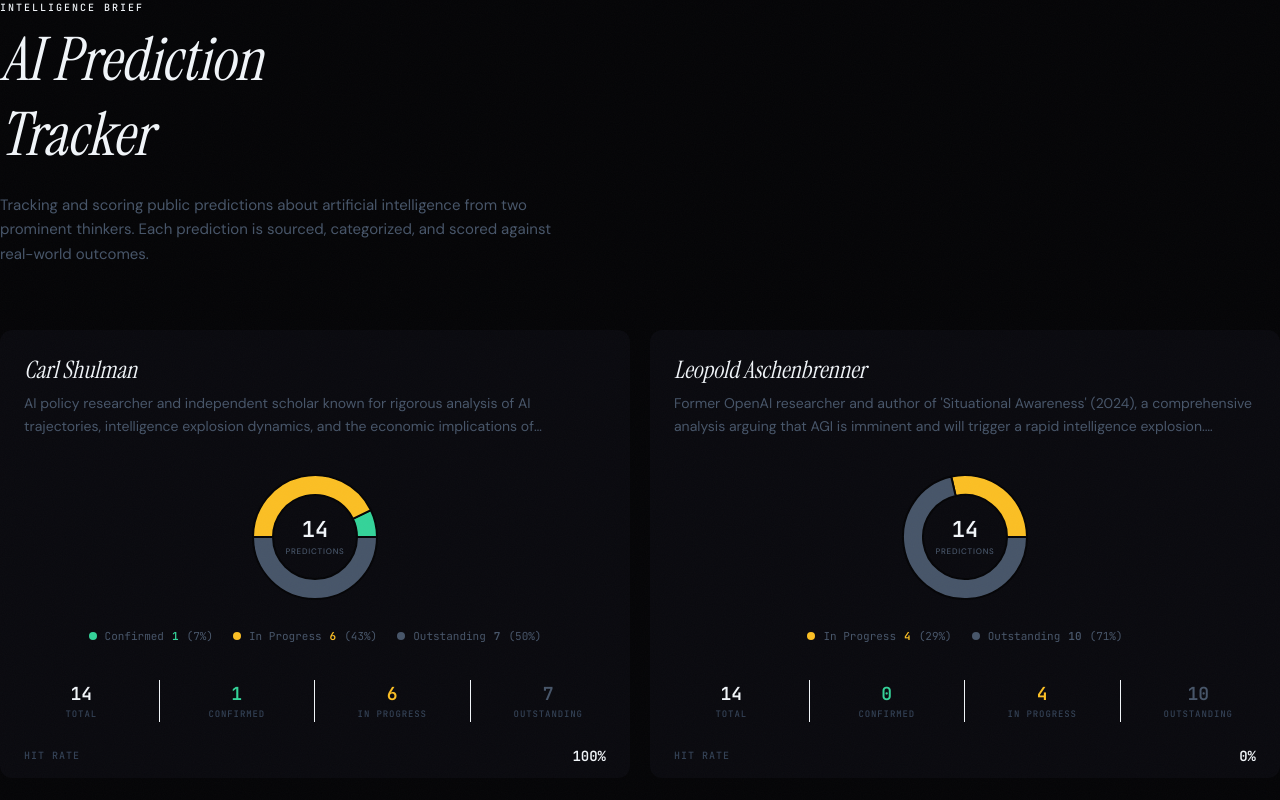
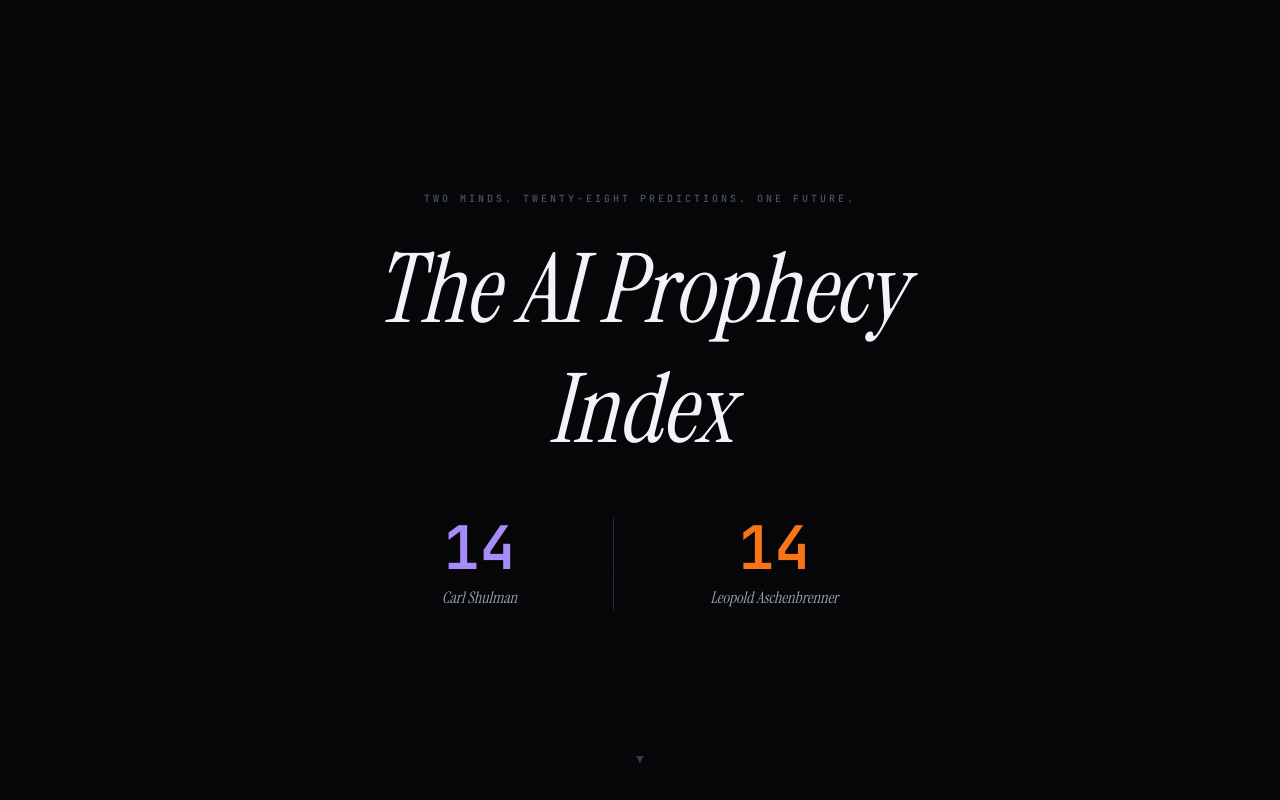
Before and after one commit to scott-cmd11/ai-prophecy-index, a Next.js app: page / in a window 1280 px wide. Shown: the top 800 px of the page. Built offline with nearby package versions, Linux system fonts and the light colour scheme.

Commit message:
feat: compose single-page scroll experience from three acts
Co-Authored-By: Claude Opus 4.6 <noreply@anthropic.com>

```diff
--- a/src/app/page.tsx
+++ b/src/app/page.tsx
@@ -1,144 +1,13 @@
-import Link from "next/link";
-import { shulman } from "@/data/shulman";
-import { aschenbrenner } from "@/data/aschenbrenner";
-import { getHitRate, getStatusCounts } from "@/lib/utils";
-import { DonutChart } from "@/components/DonutChart";
-import { CompareLink } from "@/components/CompareLink";
-
-const thinkers = [shulman, aschenbrenner];
+import { HeroSection } from "@/components/HeroSection";
+import { Timeline } from "@/components/Timeline";
+import { SummarySection } from "@/components/SummarySection";
 
 export default function Home() {
   return (
-    <div className="space-y-16">
-      {/* Hero */}
-      <div className="animate-in relative">
-        <div
-          className="mb-2 font-mono text-[10px] font-medium uppercase tracking-[0.2em]"
-          style={{ color: "var(--accent)" }}
-        >
-          Intelligence Brief
-        </div>
-        <h1
-          className="font-serif text-5xl italic leading-tight md:text-6xl"
-          style={{ color: "var(--text-primary)" }}
-        >
-          AI Prediction
-          <br />
-          Tracker
-        </h1>
-        <p
-          className="mt-5 max-w-xl text-[15px] leading-relaxed"
-          style={{ color: "var(--text-muted)" }}
-        >
-          Tracking and scoring public predictions about artificial intelligence
-          from two prominent thinkers. Each prediction is sourced, categorized,
-          and scored against real-world outcomes.
-        </p>
-      </div>
-
-      {/* Thinker cards */}
-      <div className="grid grid-cols-1 gap-5 md:grid-cols-2">
-        {thinkers.map((thinker, i) => {
-          const hitRate = getHitRate(thinker.predictions);
-          const counts = getStatusCounts(thinker.predictions);
-
-          return (
-            <Link
-              key={thinker.slug}
-              href={`/${thinker.slug}`}
-              className={`card-glow animate-in delay-${i + 2} group relative overflow-hidden rounded-xl transition-all duration-300`}
-              style={{
-                backgroundColor: "var(--bg-card)",
-                border: "1px solid var(--border-subtle)",
-              }}
-            >
-              {/* Card header */}
-              <div className="p-6 pb-0">
-                <div className="flex items-start justify-between">
-                  <div>
-                    <h2
-                      className="font-serif text-2xl italic transition-colors duration-200"
-                      style={{ color: "var(--text-primary)" }}
-                    >
-                      {thinker.name}
-                    </h2>
-                    <p
-                      className="mt-1.5 text-sm leading-relaxed line-clamp-2"
-                      style={{ color: "var(--text-muted)" }}
-                    >
-                      {thinker.bio}
-                    </p>
-                  </div>
-                </div>
-              </div>
-
-              {/* Chart */}
-              <div className="flex justify-center py-6">
-                <DonutChart predictions={thinker.predictions} size="small" />
-              </div>
-
-              {/* Stats footer */}
-              <div
-                className="grid grid-cols-4 divide-x px-1 py-3"
-                style={{
-                  borderTop: "1px solid var(--border-subtle)",
-                  backgroundColor: "var(--bg-secondary)",
-                  borderColor: "var(--border-subtle)",
-                }}
-              >
-                {[
-                  { label: "Total", value: thinker.predictions.length, color: "var(--text-primary)" },
-                  { label: "Confirmed", value: counts.confirmed, color: "var(--confirmed)" },
-                  { label: "In Progress", value: counts.in_progress, color: "var(--in-progress)" },
-                  { label: "Outstanding", value: counts.outstanding, color: "var(--outstanding)" },
-                ].map(({ label, value, color }) => (
-                  <div key={label} className="text-center">
-                    <div
-                      className="font-mono text-lg font-semibold tabular-nums"
-                      style={{ color }}
-                    >
-                      {value}
-                    </div>
-                    <div
-                      className="font-mono text-[9px] font-medium uppercase tracking-widest"
-                      style={{ color: "var(--text-faint)" }}
-                    >
-                      {label}
-                    </div>
-                  </div>
-                ))}
-              </div>
-
-              {/* Hit rate banner */}
-              <div
-                className="flex items-center justify-between px-6 py-3"
-                style={{
-                  borderTop: "1px solid var(--border-subtle)",
-                  backgroundColor: "var(--bg-elevated)",
-                }}
-              >
-                <span
-                  className="font-mono text-[10px] font-medium uppercase tracking-widest"
-                  style={{ color: "var(--text-faint)" }}
-                >
-                  Hit Rate
-                </span>
-                <span
-                  className="font-mono text-sm font-semibold"
-                  style={{ color: "var(--accent)" }}
-                >
-                  {hitRate}%
-                </span>
-              </div>
-            </Link>
-          );
-        })}
-      </div>
-
-      {/* Compare CTA */}
-      <div className="animate-in delay-5 flex justify-center">
-        <CompareLink />
-      </div>
-    </div>
+    <main>
+      <HeroSection />
+      <Timeline />
+      <SummarySection />
+    </main>
   );
 }
```
